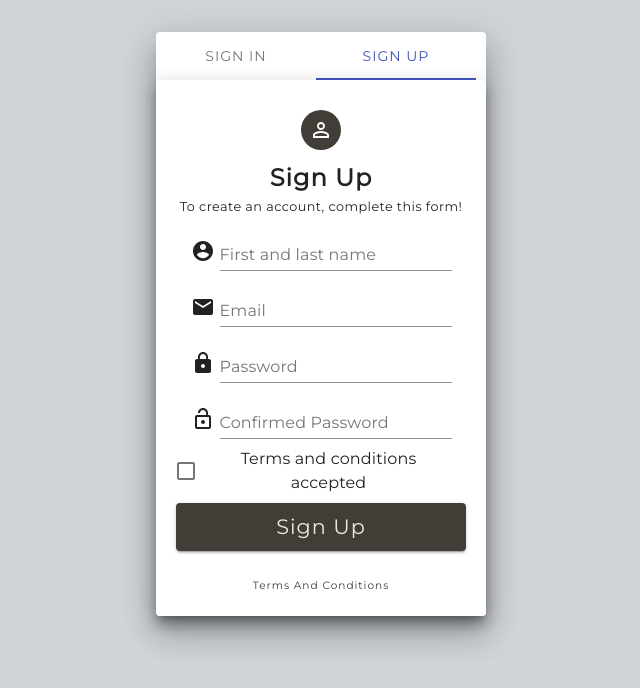
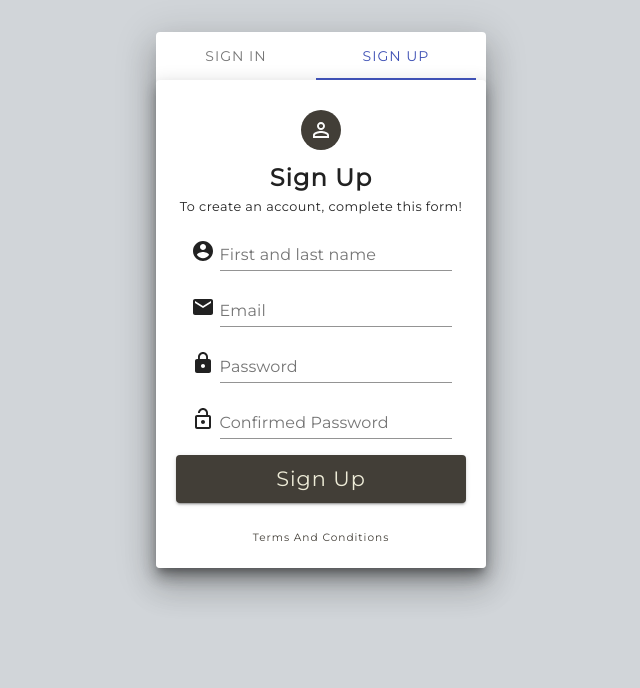
Before and after one commit to MAbdurahman/react-register-form-example, a React (Create React App) app: page / in a window 1280 px wide. Both pictures are taken after a click on the tab "SIGN UP". Shown: the top 688 px of the page, without its empty margins (319-959 px from the left). Built offline with nearby package versions, Linux system fonts and the light colour scheme.

Commit message:
Modify forms and README

```diff
--- a/src/components/sign-in/styles.js
+++ b/src/components/sign-in/styles.js
@@ -52,7 +52,6 @@ export default makeStyles(theme => ({
 			color: '#3F51B5',
 			textDecoration: 'none',
 			fontWeight: '900',
-			textTransform: 'uppercase',
 			letterSpacing: '1px',
 		},
    },
--- a/src/components/sign-up/SignUp.jsx
+++ b/src/components/sign-up/SignUp.jsx
@@ -70,14 +70,6 @@ export default function SignUp() {
                   label='Confirmed Password'
                />
             </Grid>
-            <FormControlLabel
-               control={
-                  <Checkbox
-                     name="checkedA"
-                     color='primary'
-                  />}
-               label='Terms and conditions accepted'
-            />
             <Button
                className={classes.signup__buttonStyle}
                type='submit'
```
Also changed, not shown: 1 other file (tests, documents, lock files or other folders).
